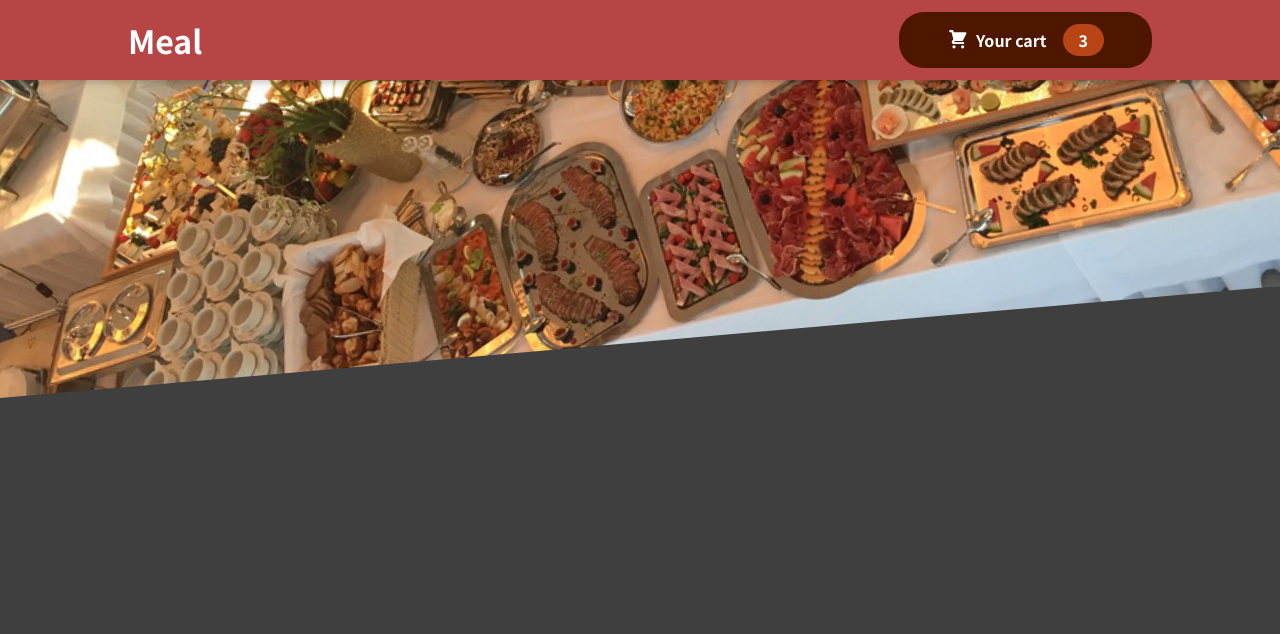
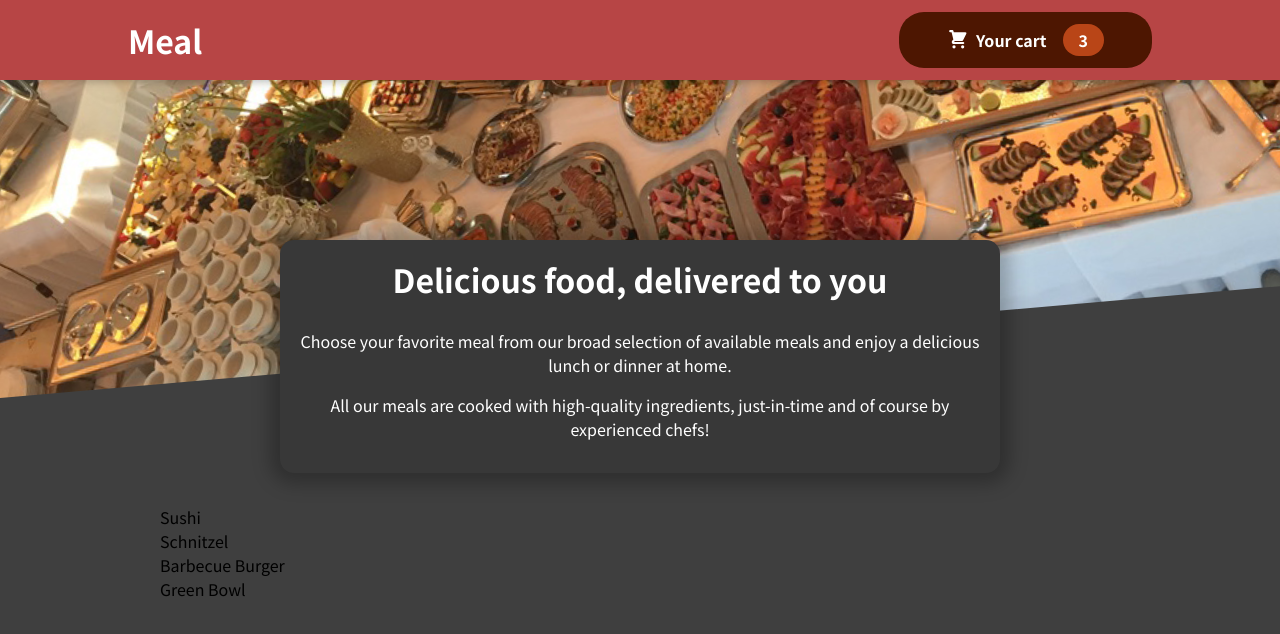
Before and after one commit to KatyEkat/Food_Order, a React (Create React App) app: page / in a window 1280 px wide. Shown: the top 634 px of the page. Built offline with nearby package versions, Linux system fonts and the light colour scheme.

Commit message:
Added meal section

```diff
--- a/src/App.js
+++ b/src/App.js
@@ -1,10 +1,14 @@
 import React from "react";
 import Header from "./components/Layout/Header/Header";
+import Meals from "./components/Meals/Meals";
 
 function App() {
   return (
     <>
       <Header />
+      <main>
+        <Meals />
+      </main>
     </>
   );
 }
--- /dev/null
+++ b/src/components/Meals/AvailableMeals.jsx
@@ -0,0 +1,40 @@
+import React from "react";
+import style from "./AvailableMeals.module.css";
+
+const DUMMY_MEALS = [
+  {
+    id: "m1",
+    name: "Sushi",
+    description: "Finest fish and veggies",
+    price: 22.99,
+  },
+  {
+    id: "m2",
+    name: "Schnitzel",
+    description: "A german specialty!",
+    price: 16.5,
+  },
+  {
+    id: "m3",
+    name: "Barbecue Burger",
+    description: "American, raw, meaty",
+    price: 12.99,
+  },
+  {
+    id: "m4",
+    name: "Green Bowl",
+    description: "Healthy...and green...",
+    price: 18.99,
+  },
+];
+
+const AvailableMeals = () => {
+  const mealsList = DUMMY_MEALS.map((meal) => <li>{meal.name}</li>);
+  return (
+    <section className={style.meals}>
+      <ul>{mealsList}</ul>
+    </section>
+  );
+};
+
+export default AvailableMeals;
--- /dev/null
+++ b/src/components/Meals/AvailableMeals.module.css
@@ -0,0 +1,24 @@
+.meals {
+  max-width: 60rem;
+  width: 90%;
+  margin: 2rem auto;
+  animation: meals-appear 1s ease-out forwards;
+}
+
+.meals ul {
+  list-style: none;
+  margin: 0;
+  padding: 0;
+}
+
+@keyframes meals-appear {
+  from {
+    opacity: 0;
+    transform: translateY(3rem);
+  }
+
+  to {
+    opacity: 1;
+    transform: translateY(0);
+  }
+}
--- /dev/null
+++ b/src/components/Meals/Meals.jsx
@@ -0,0 +1,14 @@
+import React from "react";
+import MealsSummary from "./MealsSummary";
+import AvailableMeals from "./AvailableMeals";
+
+const Meals = () => {
+  return (
+    <>
+      <MealsSummary />
+      <AvailableMeals />
+    </>
+  );
+};
+
+export default Meals;
--- /dev/null
+++ b/src/components/Meals/MealsSummary.jsx
@@ -0,0 +1,20 @@
+import React from "react";
+import style from "./MealsSummary.module.css";
+
+const MealsSummary = () => {
+  return (
+    <section className={style.summary}>
+      <h2>Delicious food, delivered to you</h2>
+      <p>
+        Choose your favorite meal from our broad selection of available meals
+        and enjoy a delicious lunch or dinner at home.
+      </p>
+      <p>
+        All our meals are cooked with high-quality ingredients, just-in-time and
+        of course by experienced chefs!
+      </p>
+    </section>
+  );
+};
+
+export default MealsSummary;
--- /dev/null
+++ b/src/components/Meals/MealsSummary.module.css
@@ -0,0 +1,18 @@
+.summary {
+  text-align: center;
+  max-width: 45rem;
+  width: 90%;
+  margin: auto;
+  margin-top: -10rem;
+  position: relative;
+  background-color: #383838;
+  color: white;
+  border-radius: 14px;
+  padding: 1rem;
+  box-shadow: 0 1px 18px 10px rgba(0, 0, 0, 0.25);
+}
+
+.summary h2 {
+  font-size: 2rem;
+  margin-top: 0;
+}
```
